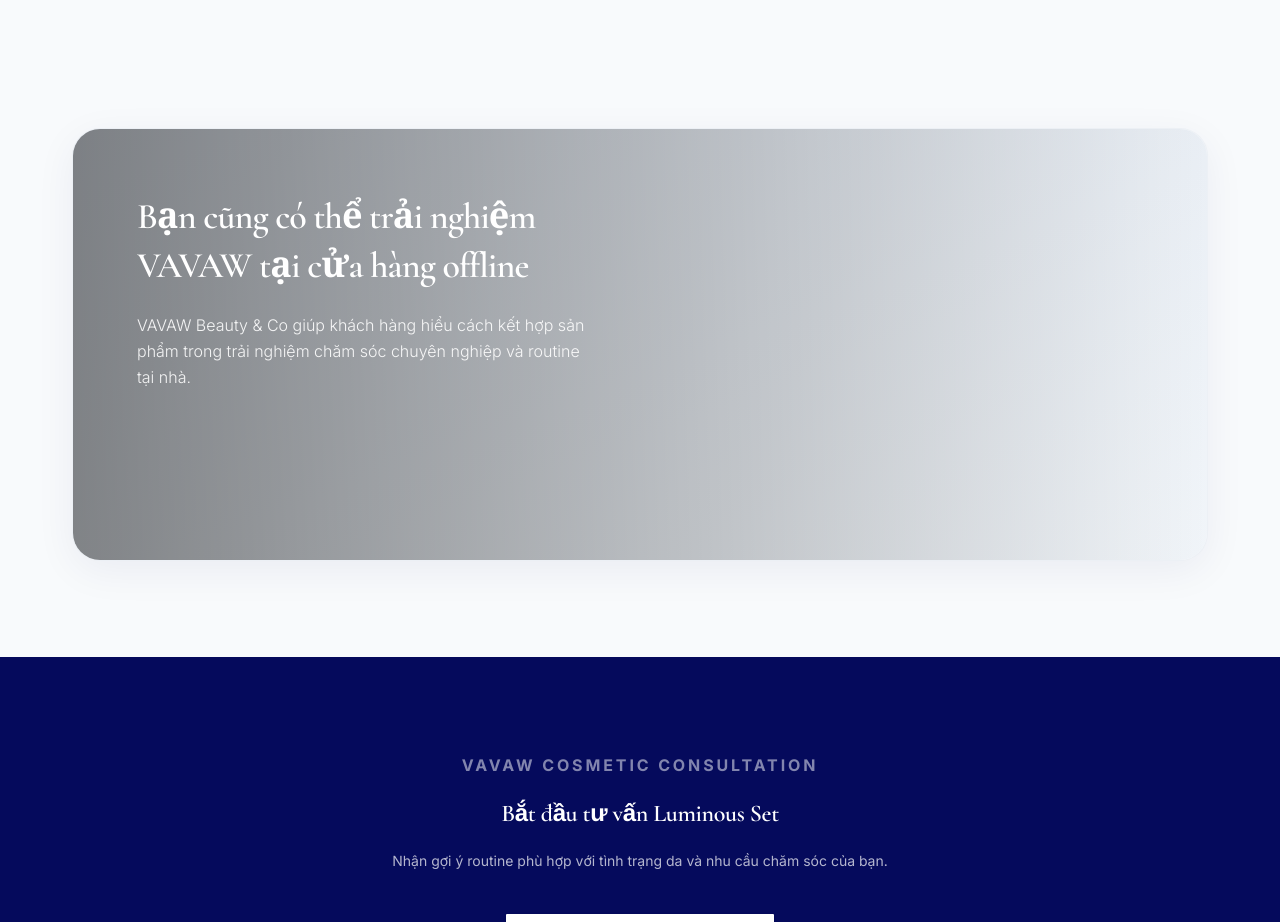
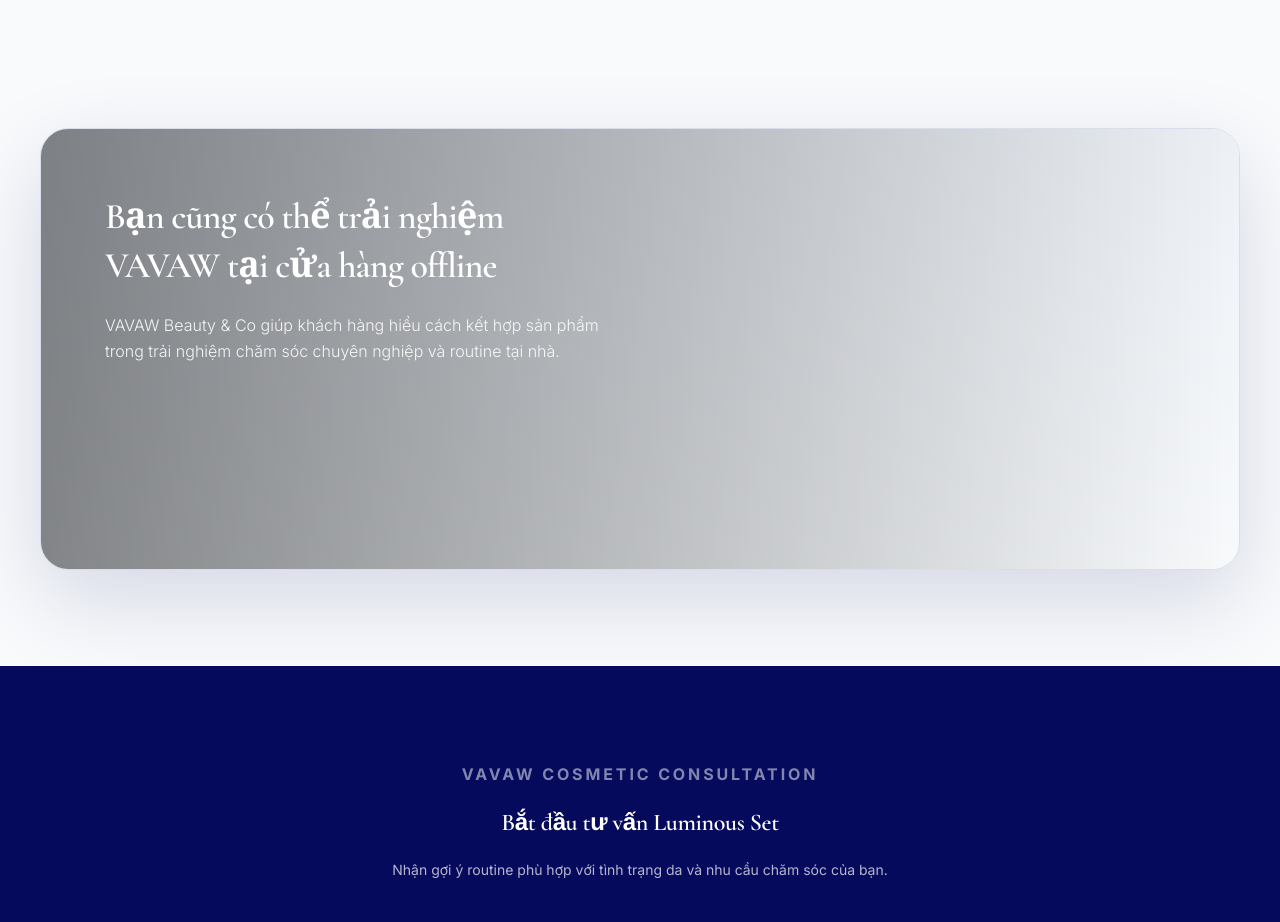
Before and after one commit to vavaw2025-beep/vavaw-website, a Next.js app in the folder apps/main/: page /cosmetic/products/luminous-revitalization-sheer-set in a window 1280 px wide. Shown: the part 7800-8722 px from the top of the page. Built offline with nearby package versions, Linux system fonts and the light colour scheme; no server answers.

Commit message:
fix: position luminous offline bridge image as banner background

```diff
--- a/apps/main/app/cosmetic/products/luminous-revitalization-sheer-set/LuminousSetLandingPage.tsx
+++ b/apps/main/app/cosmetic/products/luminous-revitalization-sheer-set/LuminousSetLandingPage.tsx
@@ -1364,43 +1364,43 @@ export function LuminousSetLandingPage({ content, cosmeticMedia, canonicalPath }
         const offlineMobileUrl = (typeof offlineMobileRaw === 'string' && offlineMobileRaw.trim() && !offlineMobileRaw.includes('/PASTE')) ? offlineMobileRaw.trim() : null;
 
         return offlineSettings.show && offlineSettings.title && (
-          <div className="mt-16 mb-24 w-full max-w-[1200px] mx-auto px-5 md:px-8">
-            <div className="relative overflow-hidden rounded-[24px] md:rounded-[28px] shadow-[0_10px_40px_rgba(5,10,92,0.06)] min-h-[460px] md:min-h-[420px] aspect-[4/5] md:aspect-[21/8] bg-slate-50 border border-slate-200/50">
+          <section
+            className="mt-16 mb-24 px-5 md:px-8"
+            data-offline-bridge-has-image={!!(offlineDesktopUrl || offlineMobileUrl)}
+            data-offline-bridge-desktop-url={offlineDesktopUrl || ""}
+            data-offline-bridge-mobile-url={offlineMobileUrl || ""}
+            data-offline-bridge-slot={offlineSettings.desktopMediaSlot}
+          >
+            <div className="relative mx-auto max-w-[1200px] overflow-hidden rounded-[24px] md:rounded-[28px] border border-[#D9DEEA] shadow-[0_30px_90px_rgba(5,10,92,0.14)] min-h-[460px] md:min-h-[440px] aspect-[4/5] md:aspect-auto bg-slate-50">
               {/* Background Image Layer */}
               {offlineDesktopUrl ? (
-                <ScienceMediaBox
-                  className="absolute inset-0 hidden md:block"
-                  url={offlineDesktopUrl}
+                <img
+                  src={offlineDesktopUrl}
                   alt={offlineSettings.title}
-                  mediaRenderType="full-bleed-artwork"
-                  imageMode={offlineSettings.desktopImageMode as any}
-                  objectPosition={offlineSettings.desktopObjectPosition}
-                  placeholderLabel="Offline Visual"
+                  className="absolute inset-0 z-0 hidden md:block h-full w-full object-cover"
+                  style={{ objectPosition: offlineSettings.desktopObjectPosition }}
                 />
               ) : (
-                <div className="absolute inset-0 hidden md:block bg-gradient-to-br from-slate-200 to-slate-100" />
+                <div className="absolute inset-0 z-0 hidden md:block bg-gradient-to-br from-[#E2E8F0] to-[#F8FAFC]" />
               )}
 
               {offlineMobileUrl ? (
-                <ScienceMediaBox
-                  className="absolute inset-0 block md:hidden"
-                  url={offlineMobileUrl}
+                <img
+                  src={offlineMobileUrl}
                   alt={offlineSettings.title}
-                  mediaRenderType="full-bleed-artwork"
-                  imageMode={offlineSettings.mobileImageMode as any}
-                  objectPosition={offlineSettings.mobileObjectPosition}
-                  placeholderLabel="Offline Visual"
+                  className="absolute inset-0 z-0 block md:hidden h-full w-full object-cover"
+                  style={{ objectPosition: offlineSettings.mobileObjectPosition }}
                 />
               ) : (
-                <div className="absolute inset-0 block md:hidden bg-gradient-to-br from-slate-200 to-slate-100" />
+                <div className="absolute inset-0 z-0 block md:hidden bg-gradient-to-br from-[#E2E8F0] to-[#F8FAFC]" />
               )}
 
               {/* Overlay Layer */}
-              <div className={`absolute inset-0 bg-gradient-to-r from-black/60 to-transparent ${offlineSettings.overlayStrength === 'light' ? 'opacity-50' : offlineSettings.overlayStrength === 'heavy' ? 'opacity-90' : 'opacity-75'}`} />
+              <div className={`absolute inset-0 z-10 bg-gradient-to-r from-black/60 to-transparent ${offlineSettings.overlayStrength === 'light' ? 'opacity-50' : offlineSettings.overlayStrength === 'heavy' ? 'opacity-90' : 'opacity-75'}`} />
 
               {/* Text Content Layer */}
-              <div className="absolute inset-0 flex flex-col justify-start p-8 md:p-14 lg:p-16 z-10">
-                <div className={`max-w-[90%] md:max-w-[45%] ${offlineSettings.textAlign === 'center' ? 'mx-auto text-center' : 'text-left'}`}>
+              <div className="relative z-20 flex min-h-[460px] md:min-h-[440px] flex-col justify-start p-8 md:p-14 lg:p-16">
+                <div className={`max-w-[100%] md:max-w-[520px] ${offlineSettings.textAlign === 'center' ? 'mx-auto text-center' : 'text-left'}`}>
                   <h3 className="text-white text-[28px] md:text-4xl leading-snug mb-5" style={{ fontFamily: "'Cormorant Garamond', 'Georgia', serif", fontWeight: 600 }}>
                     {offlineSettings.title}
                   </h3>
@@ -1412,7 +1412,7 @@ export function LuminousSetLandingPage({ content, cosmeticMedia, canonicalPath }
                 </div>
               </div>
             </div>
-          </div>
+          </section>
         );
       })()}
 
```
